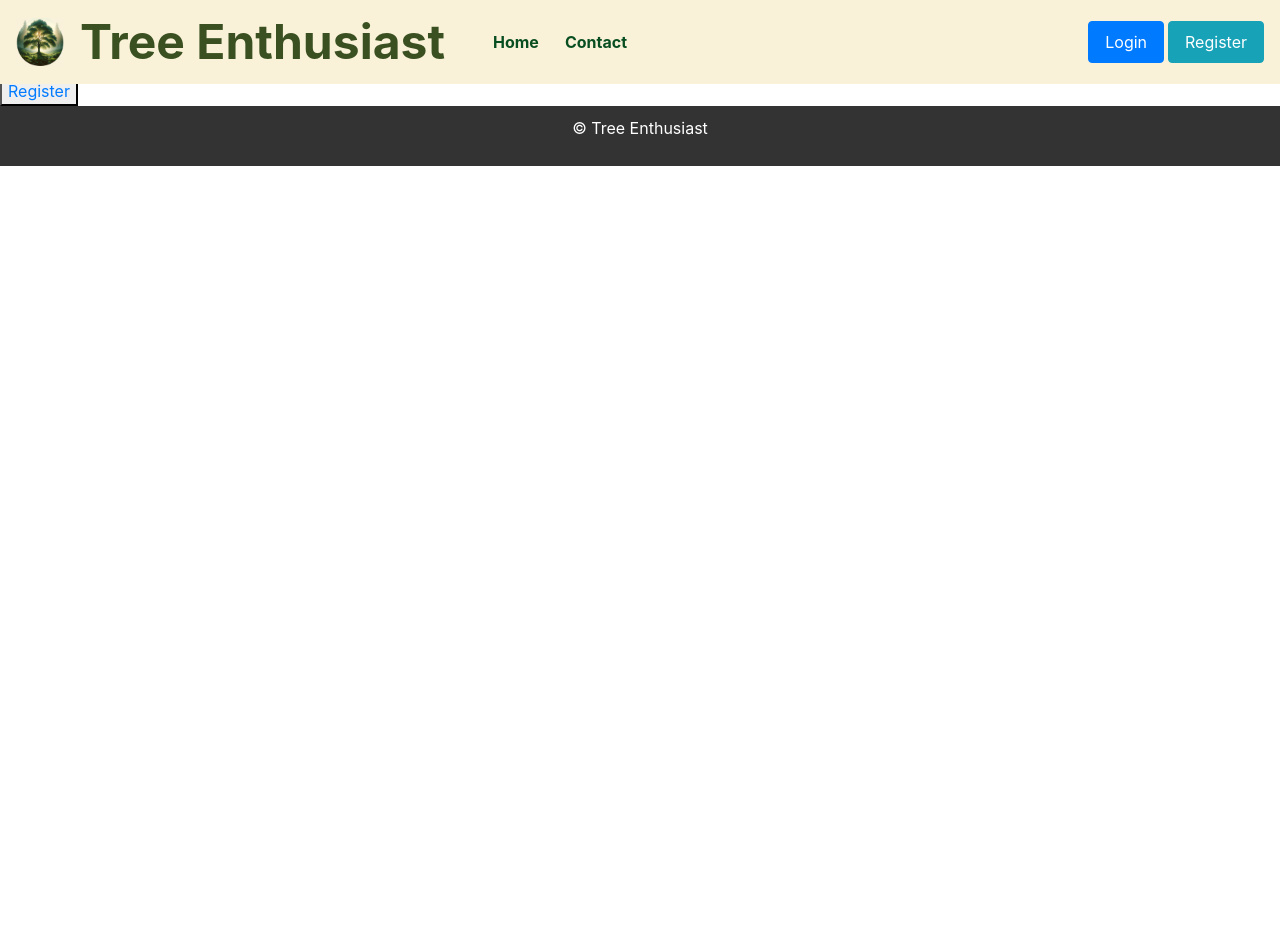
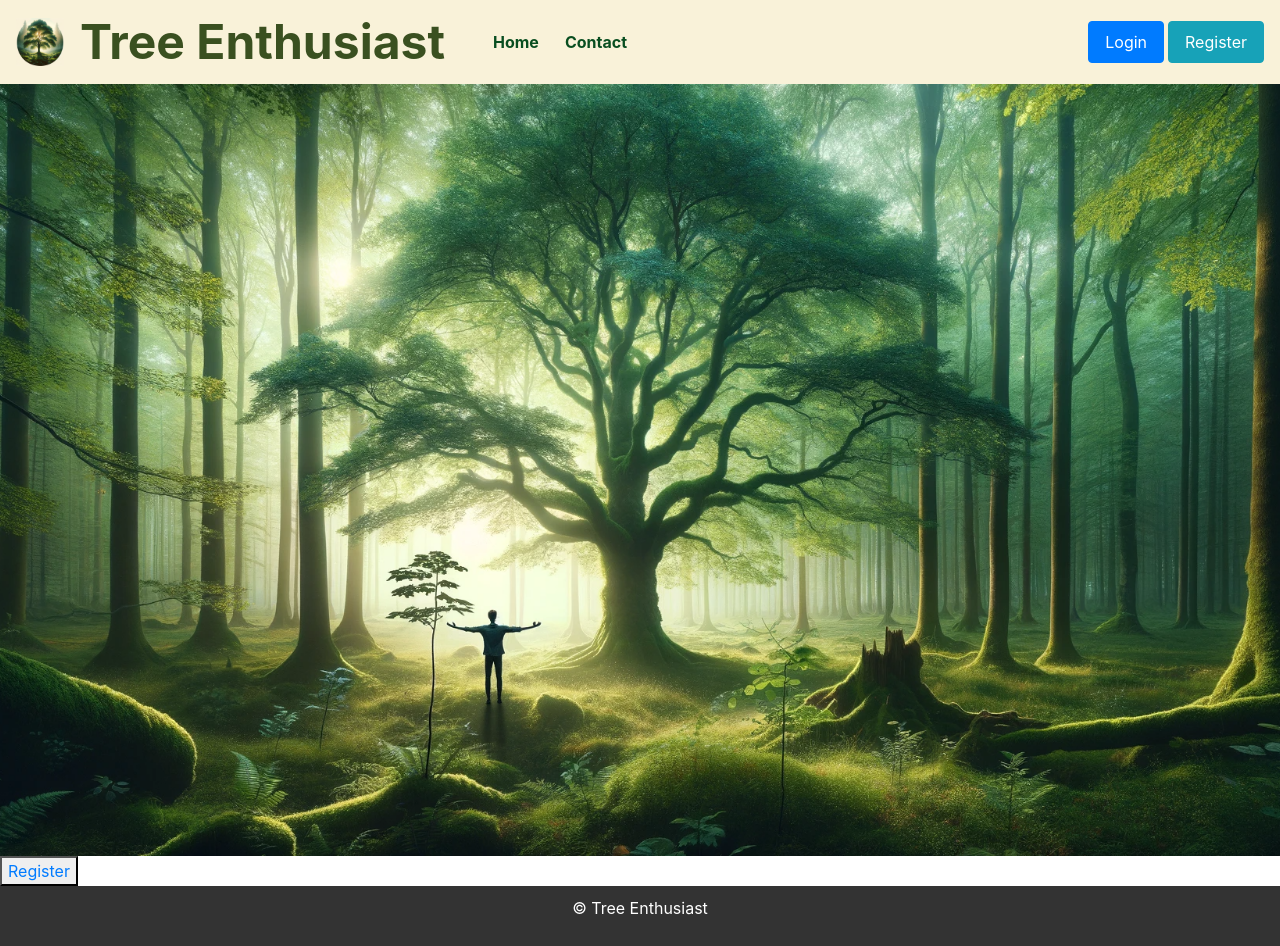
Before and after one commit to vica781/Tree-Enthusiast-vica781, a Django app: page / in a window 1280 px wide. Before the commit the page ends 166 px from the top, so only its background shows below. Run offline with Django 3.2, Linux system fonts and the light colour scheme.

Commit message:
Fix sizing of landing page image

```diff
--- a/tree_identification/static/assets/css/style.css
+++ b/tree_identification/static/assets/css/style.css
@@ -1,8 +1,7 @@
-header {
-    /* background-color: #333; */
-    color: white;
-    padding: 10px 0;
-    text-align: center;
+html, body {
+    margin: 0;
+    padding: 0;
+    overflow-x: hidden; /* Prevent horizontal scroll */
 }
 
 /* Navbar */
@@ -37,9 +36,41 @@ nav ul li a {
     text-decoration: none;
     font-weight: bold;
 }
+/* LANDING PAGE IMAGE */
+/* Adjusting image height */
+.img-fluid {
+    height: calc(100vh - 76px);
+}
+.image-container img {
+    width: 100%;
+    height: 100%;
+    object-fit: contain; /* This will cover the full area, you can use 'contain' to fit the whole image */
+}
+
+/* FOOTER */
 footer {
     background-color: #333;
     color: white;
     text-align: center;
     padding: 10px 0;
 }
+
+/* MEDIA QUERIES */
+/* Default height for mobile devices */
+.img-fluid {
+    height: calc(100vh - 56px); /* Assuming 56px is the navbar height on mobile */
+}
+
+/* Medium devices (tablets, 768px and up) */
+@media (min-width: 768px) {
+    .img-fluid {
+        height: calc(100vh - 72px); /* Adjust if your navbar height is different */
+    }
+}
+
+/* Large devices (desktops, 992px and up) */
+@media (min-width: 992px) {
+    .img-fluid {
+        height: calc(100vh - 72px); /* Adjust if your navbar height is different */
+    }
+}
--- a/tree_identification/templates/home.html
+++ b/tree_identification/templates/home.html
@@ -1,4 +1,18 @@
 {% extends 'base_generic.html' %} {% load static %} {% block content %}
+
+<!-- Inserting the Image -->
+<div class="container-fluid p-0">
+  <div class="row no-gutters">
+    <div class="col-12">
+      <img
+        src="{% static 'assets/images/landing_page_image/landing-img.png' %}"
+        alt="Landing Image"
+        class="img-fluid w-100"
+        style="height: 100vh; object-fit: cover"
+      />
+    </div>
+  </div>
+</div>
 
 <button>
   <a href="{% url 'register' %}">Register</a>
```
